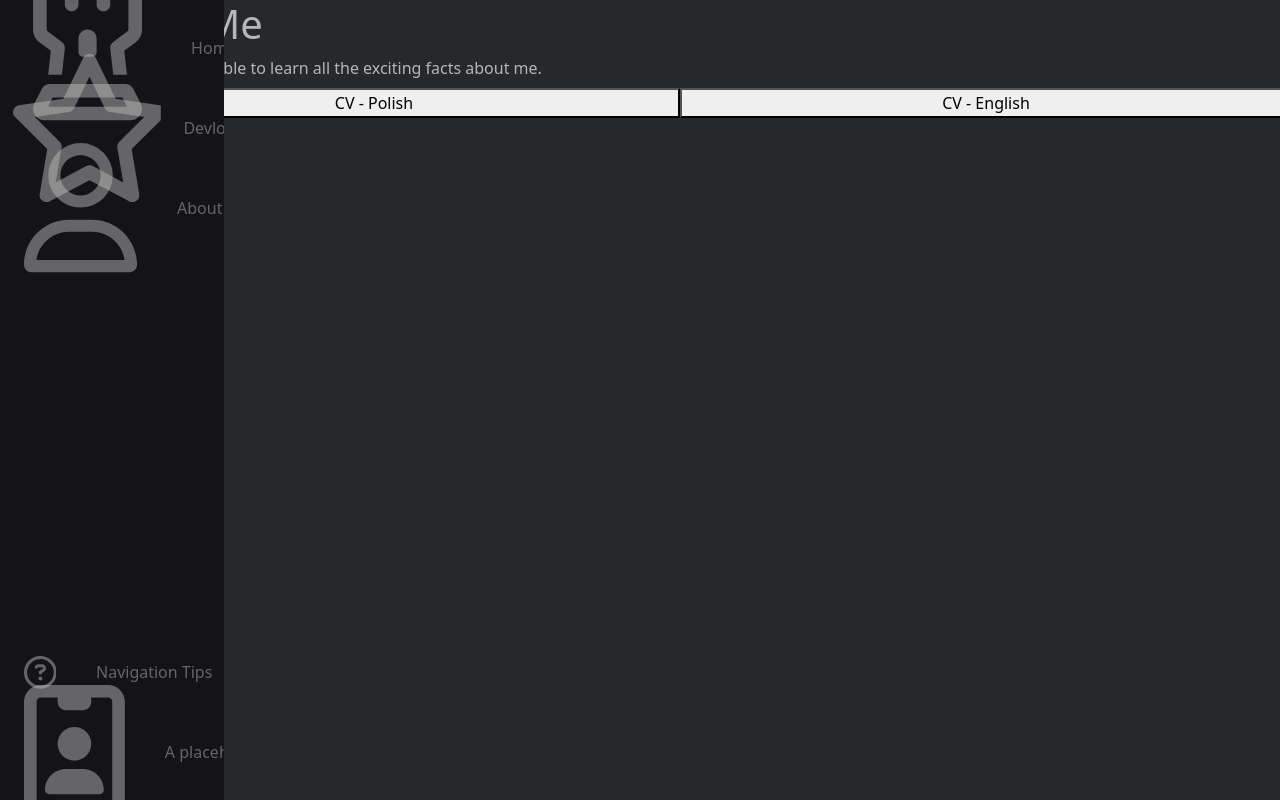
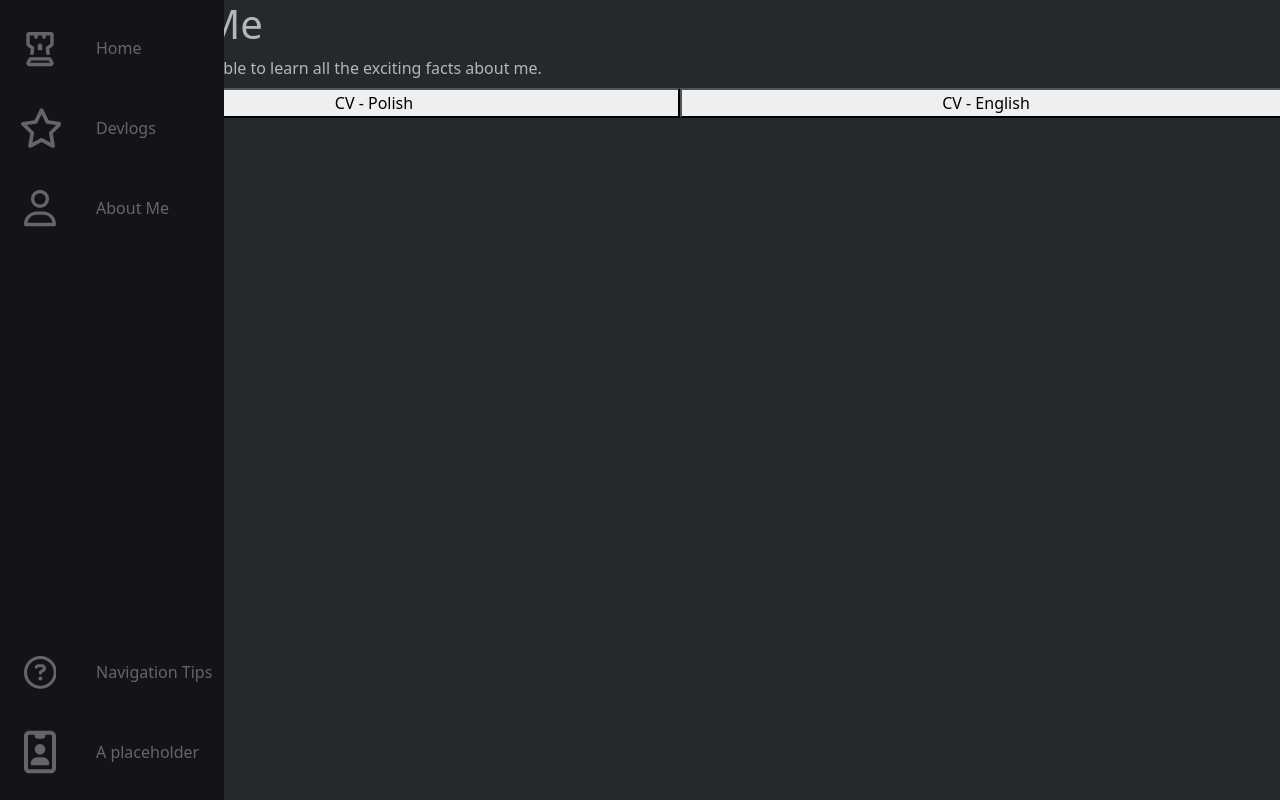
Before and after one commit to DanielTheEntomologist/MyPrivateSite, a Django app: page /aboutme in a window 1280 px wide. Run offline with Django 4.2, Linux system fonts and the light colour scheme; data comes from the database, SQL or seed files in the repository.

Commit message:
Fix navbar icons

```diff
--- a/website/templates/navbar.html
+++ b/website/templates/navbar.html
@@ -38,7 +38,9 @@
             style="fill: var(--text-primary)"
           />
         </svg>
-        <span class="navlink-text">Devlogs</span>
+        <div class="navlink-text">
+          <div clas="navlink-text-inside">Devlogs</div>
+        </div>
       </a>
     </li>
     <li class="nav-item submenu">
@@ -81,6 +83,7 @@
         id="toggle_navtips"
         name="toggle_navtips"
         value="switch"
+        style="padding: 0"
       >
         <svg
           class="navigation-tooltip-icon"
@@ -93,7 +96,7 @@
             d="M464 256A208 208 0 1 0 48 256a208 208 0 1 0 416 0zM0 256a256 256 0 1 1 512 0A256 256 0 1 1 0 256zm169.8-90.7c7.9-22.3 29.1-37.3 52.8-37.3h58.3c34.9 0 63.1 28.3 63.1 63.1c0 22.6-12.1 43.5-31.7 54.8L280 264.4c-.2 13-10.9 23.6-24 23.6c-13.3 0-24-10.7-24-24V250.5c0-8.6 4.6-16.5 12.1-20.8l44.3-25.4c4.7-2.7 7.6-7.7 7.6-13.1c0-8.4-6.8-15.1-15.1-15.1H222.6c-3.4 0-6.4 2.1-7.5 5.3l-.4 1.2c-4.4 12.5-18.2 19-30.6 14.6s-19-18.2-14.6-30.6l.4-1.2zM224 352a32 32 0 1 1 64 0 32 32 0 1 1 -64 0z"
           />
         </svg>
-        <span class="navlink-text">Navigation Tips</span>
+        <span class="navlink-text" style="height: 100%">Navigation Tips</span>
       </button>
     </li>
     <li class="nav-item">
--- a/website/templates/navbarstyle.html
+++ b/website/templates/navbarstyle.html
@@ -73,7 +73,7 @@
 
   .nav-link {
     display: flex;
-    align-items: center;
+    /* align-items: center; */
     height: 5rem;
     width: 100%;
     color: var(--text-primary);
@@ -90,6 +90,7 @@
   }
   .nav-link svg {
     min-width: 2rem;
+    max-width: 2rem;
     margin: 0 1.5rem;
     color: var(--text-primary);
     transition: width 0.3s ease;
@@ -103,6 +104,11 @@
     margin-left: 1rem;
     overflow: hidden;
     width: 0 rem;
+    display: flex;
+    align-content: center;
+  }
+  .navlink-text-inside {
+    display: block;
   }
   .navbar:hover {
     /* on hover reveal all the elements and categories */
```
